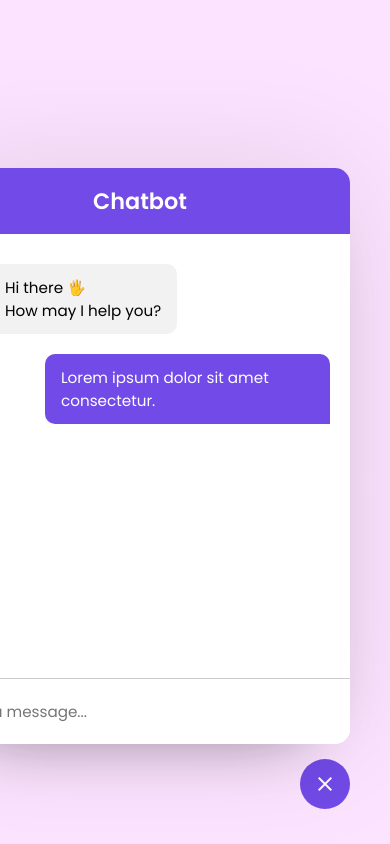
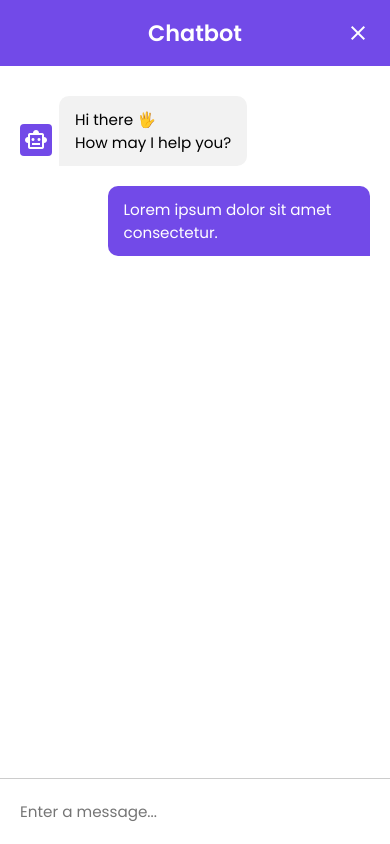
Before and after one commit to brendafazeredo/chatbot, a plain HTML site: page index.html in a window 390 px wide. Drawn offline with nearby package versions, Linux system fonts and the light colour scheme.

Commit message:
Now, it is responsive.

```diff
--- a/index.html
+++ b/index.html
@@ -17,6 +17,7 @@
     <div class="chatbot">
         <header>
             <h2>Chatbot</h2>
+            <span class="material-symbols-outlined">close</span>
         </header>
         <ul class="chatbox">
             <li class="chat incoming">
--- a/style.css
+++ b/style.css
@@ -34,7 +34,6 @@ body {
 }
 .show-chatbot .chatbot-toggler span:last-child {
     opacity: 1;
-
 }
 .chatbot {
     position: fixed;
@@ -59,10 +58,20 @@ body {
     background: #724ae8;
     padding: 16px 0;
     text-align: center;
+    position: relative;
 }
 .chatbot header h2 {
     color: #fff;
     font-size: 1.4rem;
+}
+.chatbot header span {
+    position: absolute;
+    right: 20px;
+    top: 50%;
+    color: #fff;
+    cursor: pointer;
+    display: none;
+    transform: translateY(-50%);
 }
 .chatbot .chatbox {
     height: 510px;
@@ -131,3 +140,19 @@ body {
 .chat-input textarea:valid ~ span {
     visibility: visible;
 }
+
+@media(max-width: 490px) {
+    .chatbot {
+        right: 0;
+        bottom: 0;
+        width: 100%;
+        height: 100%;
+        border-radius: 0;
+    }
+    .chatbot .chatbox {
+        height: 90%;
+    }
+    .chatbot header span {
+        display: block;
+    }
+}
```
